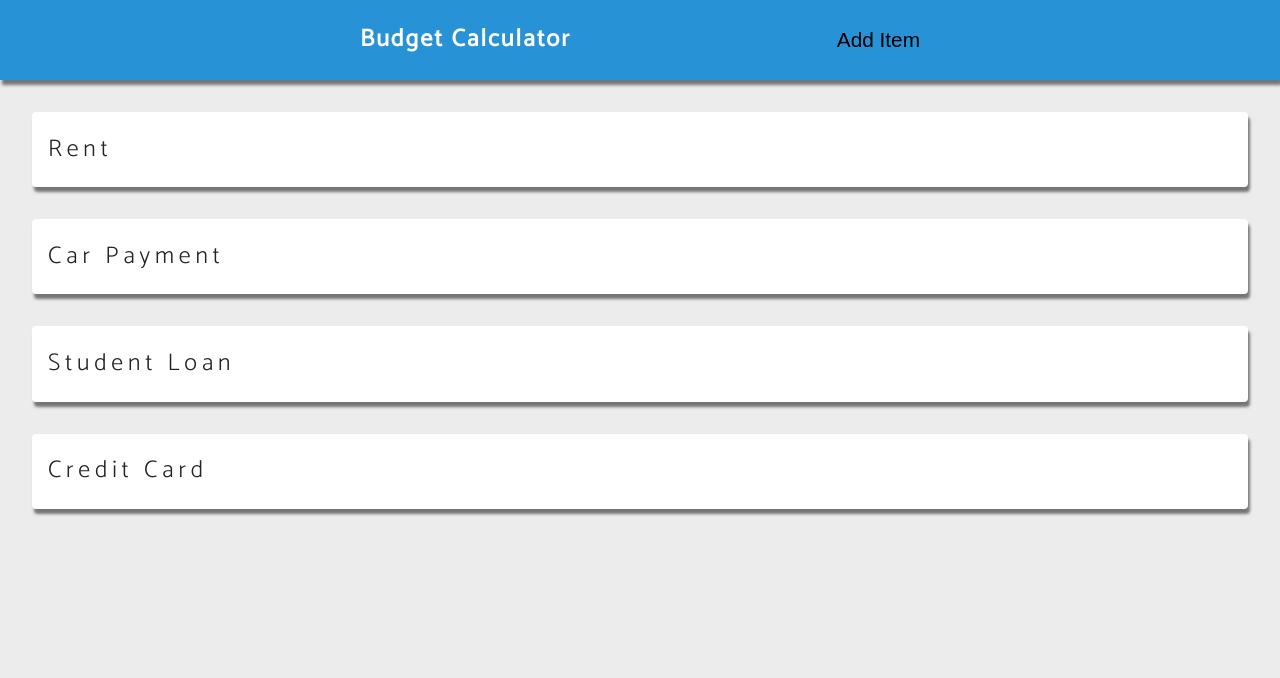
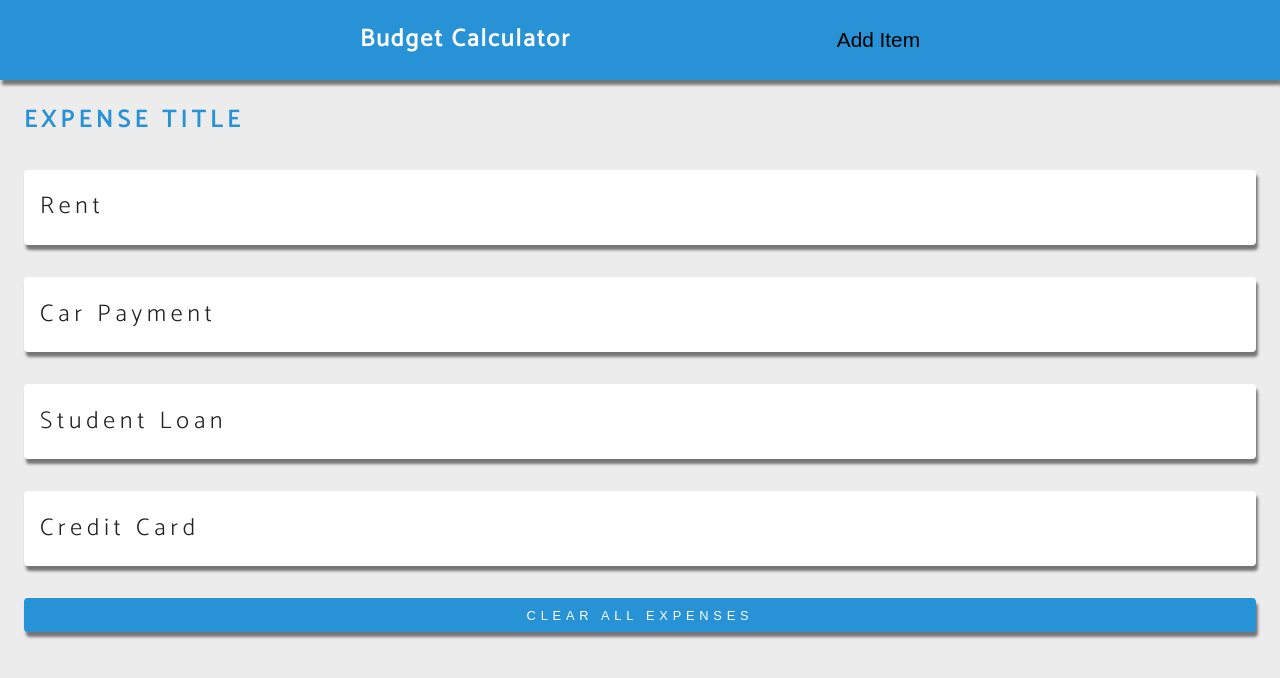
Before and after one commit to MahmonirB/calculator-svelte, a Svelte app: page / in a window 1280 px wide. Shown: the top 678 px of the page. Built offline with nearby package versions, Linux system fonts and the light colour scheme.

Commit message:
feat: clear expenses list (#3)

```diff
--- a/src/App.svelte
+++ b/src/App.svelte
@@ -7,18 +7,33 @@
   function removeExpense(id) {
     expenses = expenses.filter(item => item.id !== id);
   }
+
   function edit(event) {
     const { id } = event.detail;
     // edit logic
   }
+
+  function clearExpenses() {
+    expenses = [];
+  }
+
   const contextObj = {
     remove: removeExpense,
     // other context props
   }
+
   setContext('context', contextObj);
 </script>
 
 <Navbar />
 <main class="main" >
   <ExpenseList {expenses} on:edit={edit} />
+  <button
+    type="button"
+    class={`btn btn-primary btn-block ${expenses.length ? '' : 'disabled'}`}
+    disabled={!expenses.length}
+    on:click={clearExpenses}
+  >
+    Clear All Expenses
+  </button>
 </main>
--- a/src/app.css
+++ b/src/app.css
@@ -60,6 +60,9 @@ ul {
 a {
   text-decoration: none;
   color: var(--mainBlack);
+}
+main {
+  padding: 24px;
 }
 /*
 ======
@@ -187,7 +190,6 @@ Single Expense
   justify-content: space-between;
   text-transform: capitalize;
   align-items: center;
-  margin: 2rem;
   margin-bottom: 2rem;
   padding: 1.3rem 1rem;
   border-radius: var(--mainBorderRadius);
--- a/src/component/ExpenseList.svelte
+++ b/src/component/ExpenseList.svelte
@@ -1,5 +1,6 @@
 <script>
   import Expense from "./Expense.svelte";
+  import Title from "./Title.svelte";
     export let expenses = [];
 </script>
 
@@ -10,9 +11,12 @@
 </style>
 
 <section>
+  <Title title="Expense title" />
+  <ul>
     {#each expenses as item, index}
       <Expense {...item} on:edit />
     {:else}
-      <h2>List is empty</h2>
+      <h2>no exoenses added to the list</h2>
     {/each}
+  </ul>
 </section>
```
